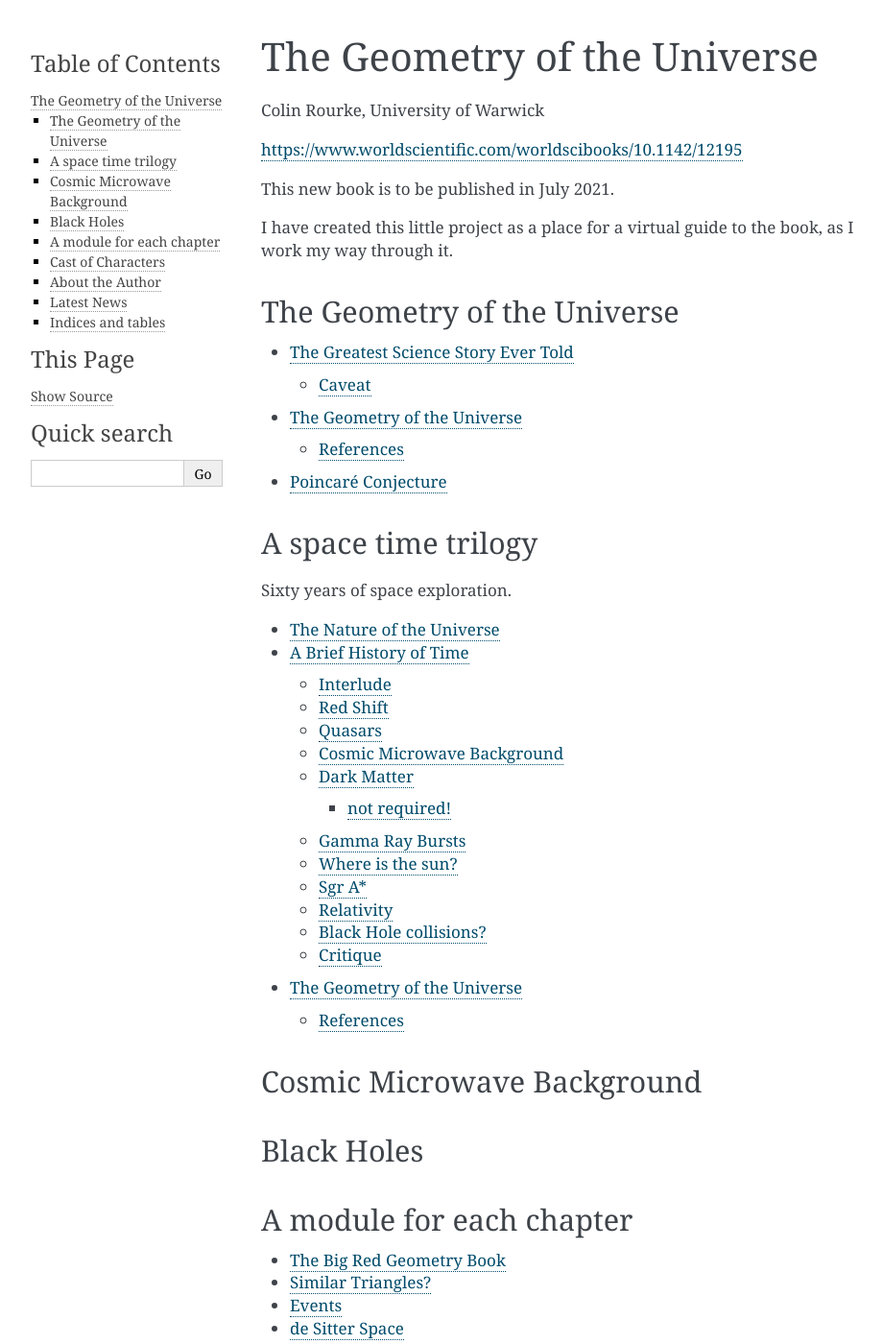
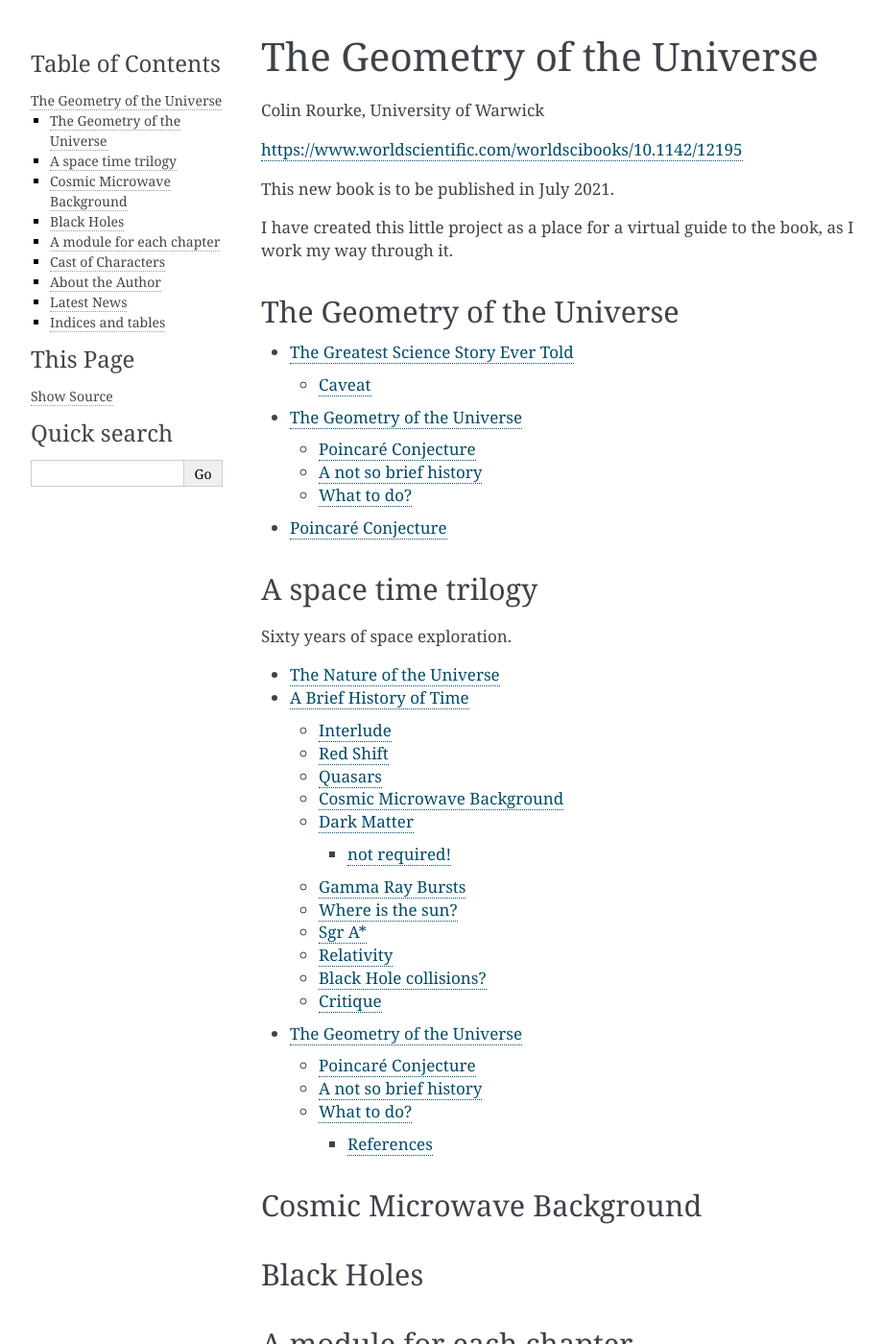
Before and after one commit to swfiua/gotu, a Sphinx documentation site: the page built from docs/index.rst, in a window 1280 px wide and 1400 px high. Shown: the whole window at 96% size, without its empty margins (148-1068 px from the left). Built offline with Sphinx 7.4.7, drawn with Linux system fonts in a browser that asks for light colours; formulas are drawn with MathJax 3; some of the changed lines change nothing that is shown.

Commit message:
gotu.rst shuffling

```diff
--- a/docs/gotu.rst
+++ b/docs/gotu.rst
@@ -20,36 +20,16 @@
 The book was written by Colin Rourke, emeritus professor of
 mathematics at the University of Warwick.
 
-In many ways it is the antidote to the biggest selling book on
-theoretical physics, *A brief history of time*.   Time is central to this
-story of geometry.
-
-Stephen Hawking went out of his way to avoid mathematical formulae in
-his book, believing that every equation had the potential to halve his
-audience.
-
-Colin Rourke takes the approach of splitting the book into three
-parts.  The first three chapters are intended to be accessible to a
-wider audience, this is followed by a more technical treatment in the
-followin chapters, with six appendices of yet more technical detail.
-
-Chapter 1, leads us on a journey from the ancient Greeks to Einstein
-and it is only page 8 before we are introduced to some geometry.
-Diagrams showing triangles
-
-
 Recently retired after completing 50 years of lectures.
 
 His interests were in topology and he had a particular interest in the
 Poincaré Conjecture.
 
+Poincaré Conjecture
+-------------------
+
 Poincaré very much plays a part in the story told in the book, a
-little diversion is in order.   More of that later.
-
-The book provides a gravitational model that matches galactic rotation
-curves, without having to resort to dark matter.
-
-
+little diversion is in order.
 
 The conjecture is about 3-dimensional spaces and states::
 
@@ -72,10 +52,40 @@
 of space dimensions intertwined with a dimension of time.  If we fix
 one dimension, then 3-spheres emerge.
 
-The first two chapters of the book introduce a cast of some 20 or more
-key characters in the story as we are taken on a journey, from the
-Greeks to Einstein.  Some familiar names: Kepler, Newton, Einstein,
-but also some less well known, who played key parts in the story.
+A not so brief history
+---------------------
+
+The book many ways it is the antidote to the biggest selling book on
+theoretical physics, *A brief history of time*.
+
+Time is also central to this story of geometry, but one of the book's
+central arguments is that the history of time if very likely anything
+but brief!
+
+Stephen Hawking went out of his way to avoid mathematical formulae in
+his book, believing that every equation had the potential to halve his
+audience.
+
+His book delved into the physics of the event horizon's of black holes
+and it's curious similarity to the physics of the big bang.
+
+Colin Rourke takes the approach of splitting the book into three
+parts.  The first three chapters are intended to be accessible to a
+wider audience, this is followed by a more technical treatment in the
+following chapters, with six appendices of yet more technical detail.
+
+Chapter 1, leads us on a journey from the ancient Greeks to
+Einstein.
+
+It is only page 8 before we are introduced to some geometry, but it is
+perfectly possible to skip the proofs and follow the narrative of the
+book.
+
+The first two chapters of the book introduce a `cast`_ of some 20 or
+more key characters in the story as we are taken on a journey, from
+the Greeks to Einstein.  Some familiar names: Kepler, Newton,
+Einstein, but also some less well known, who played key parts in the
+story.
 
 It becomes clear that there were many others very heavily involved in
 the evolution of theories.  There was considerable debate about many
@@ -98,8 +108,8 @@
 these objects nearby and so this was taken as evidence supporting an
 early stage, post big bang, of the evolution of the universe.
 
-`The Geometry of the Universe`_ argues that a large part of the red
-shift we observe is, in fact, gravitational and that, quasars are
+`The Geometry of the Universe`_ argues that a large part of the quasar
+red shift we observe is, in fact, gravitational and that, quasars are
 relatively close objects, of very modest power, where the light they
 emit is subject to considerable gravitational red-shift, in accordance
 with general relativity.
@@ -124,7 +134,10 @@
 creates a fascinating twist in the story.
 
 A key observation is that modern cosmology is in fact ignoring
-precisely half of de Sitter space.
+precisely half[1] of de Sitter space.
+
+[1] Or rather, mapping half the universe onto a subspace of `dss`_, a
+space which had a common origin a mere 13.7 billion years ago.
 
 `The Geometry of the Universe`_ tells a compelling tale explaining how
 we arrived at that situation, whilst shining a bright light to the way
@@ -139,7 +152,7 @@
 the infinite time it is visible to us.
 
 Hence our observations are dominated by red-shifted sources and we
-mis-interpret the small sample of blue-shifted signals, such as
+mis-interpret the small sample of blue-shifted signals, which we see as
 gamma-ray bursts.
 
 Growing evidence that the big bang is a mistake is presented.  Fully
@@ -152,6 +165,13 @@
 
 It is going to be interesting to see what the James Webb Space
 Telescope reveals when it is launched later this year.
+
+As a sensitive infra-red telescope it should pick up nearby baby
+galaxies with a significant red-shift and light from the edge of our
+universe too.
+
+What to do?
+-----------
 
 One way forward is to ask what an essentially infinite space filled
 with galaxies would actually look like?
@@ -178,7 +198,7 @@
 rotation.
 
 More specificly, that the effect is proportional to the mass of the
-body and drops of linearly with distance.
+body and drops of with the reciprocal of the distance.
 
 With this assumption, he is also able to reproduce galactic rotation
 curves without need for dark matter.
@@ -214,7 +234,14 @@
 
 Of particular note is the cosmic micro-wave background (CMB).
 
+Thermal radiation, with curious spherical harmonics.
 
+The large scale harmonics in the cosmic microwave background are much
+less of a puzzle if the universe has had rather more time than 13.7
+billion years for the harmonics to emerge.
+
+The radiation we see as the `cmb`_?   It is the thermalised radiation
+from the missing parts of de Sitter Space.
 
 
 
```
